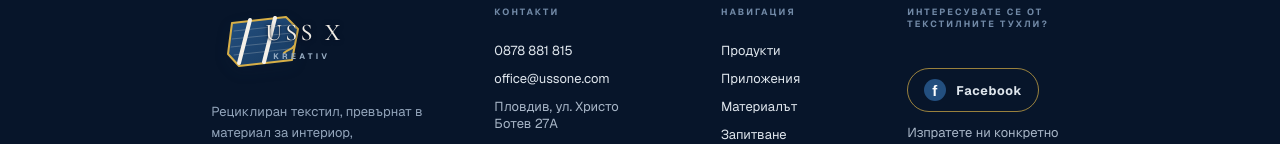
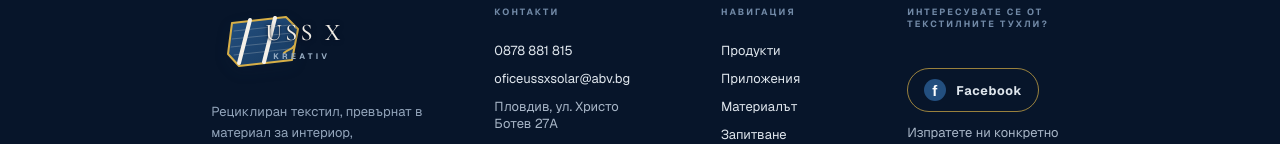
Before and after one commit to celevra-coder/ussx-kreativ, a Next.js app: page / in a window 1280 px wide. Shown: the part 10613-10757 px from the top of the page. Built offline with nearby package versions, Linux system fonts and the light colour scheme.

Commit message:
Fix footer contact email

```diff
--- a/src/app/page.tsx
+++ b/src/app/page.tsx
@@ -274,7 +274,7 @@ export default function Home() {
       <span className="footer-title">Контакти</span>
 
       <a href="tel:+359878881815">0878 881 815</a>
-      <a href="mailto:office@ussone.com">office@ussone.com</a>
+      <a href="mailto:oficeussxsolar@abv.bg">oficeussxsolar@abv.bg</a>
       <span>Пловдив, ул. Христо Ботев 27А</span>
       <span>Производствена база: Габрово, ул. Никола Войновски 8</span>
     </div>
```
